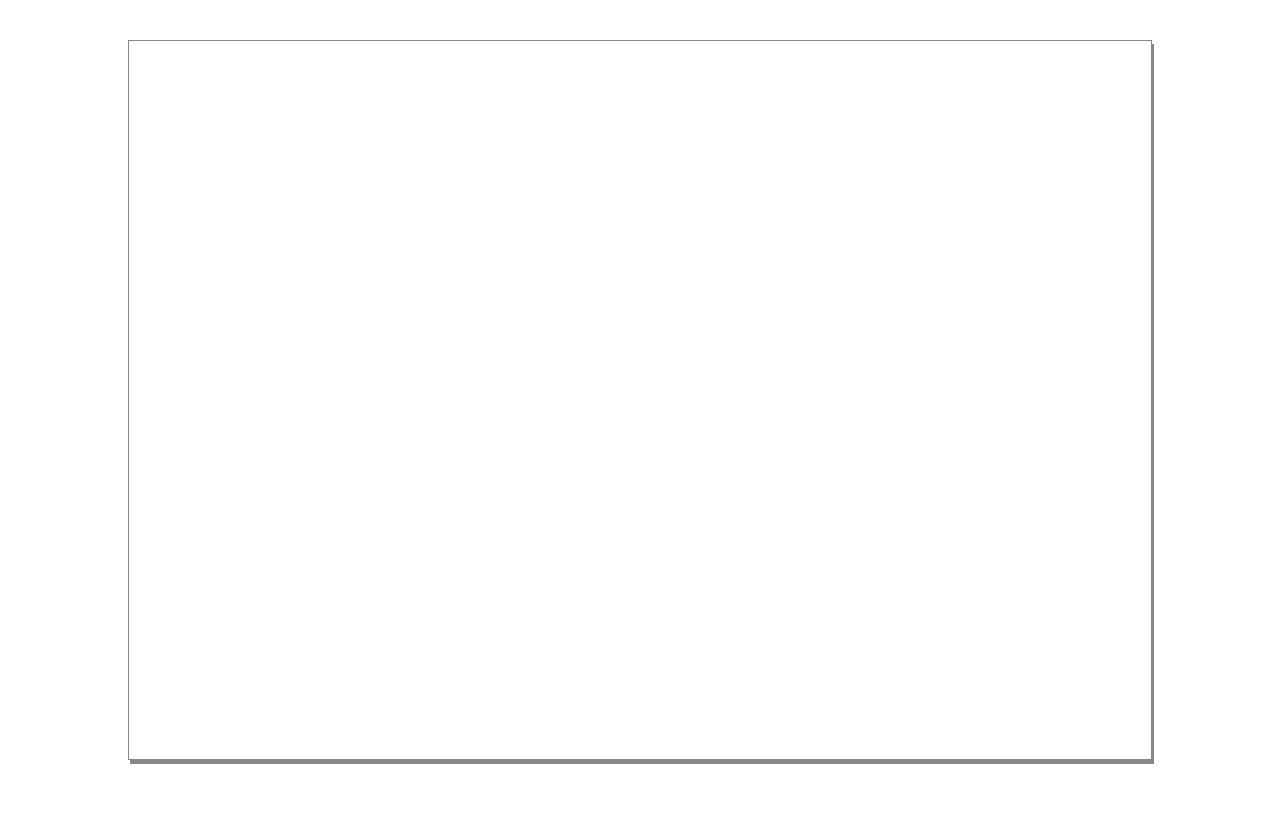
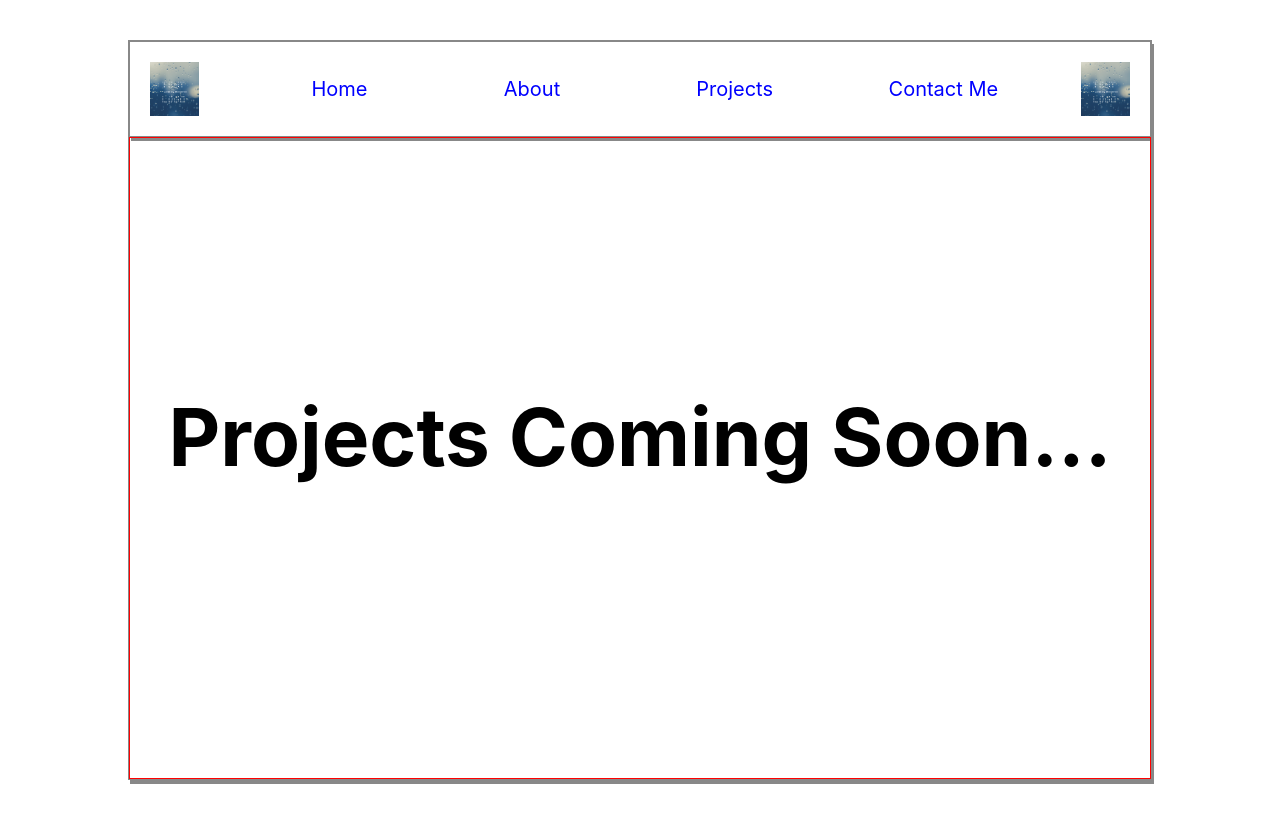
Before and after one commit to greenhornsr/ghsr-portfolio, a React (Create React App) app in the folder sr-portfolio/: page /projects in a window 1280 px wide. Built offline with nearby package versions, Linux system fonts and the light colour scheme.

Commit message:
modified styling for about.css to adjust container size.  Added projects components.

```diff
--- a/sr-portfolio/src/App.js
+++ b/sr-portfolio/src/App.js
@@ -8,13 +8,15 @@ import { aboutme } from './assets/data/aboutme-data';
 // Components
 import Home from './components/home/Home';
 import About from './components/about/About';
+import ProjectsList from './components/projects/ProjectsList';
 
 function App() {
   return (
     <div className="App">
       <Switch>
         <Route exact path="/" component={Home} />
-        <Route exact path="/about" render={(props) => <About {...props} aboutme={aboutme} />} />
+        <Route exact path="/about" render={() => <About aboutme={aboutme} />} />
+        <Route exact path="/projects" render={(props) => <ProjectsList {...props} />} />
       </Switch>
     </div>
   );
--- a/sr-portfolio/src/components/about/about.css
+++ b/sr-portfolio/src/components/about/about.css
@@ -5,7 +5,7 @@
 }
 
 .about-sections {
-    height: 70vh;
+    height: 71.5vh;
     display: flex;
     flex-wrap: wrap;
     justify-content: space-evenly;
--- /dev/null
+++ b/sr-portfolio/src/components/projects/Project.jsx
@@ -0,0 +1,11 @@
+import React from "react"
+
+const Project = () => {
+    return (
+        <div className="project-body" >
+            <h1>Projects Coming Soon...</h1>
+        </div>
+    )
+}
+
+export default Project;
--- /dev/null
+++ b/sr-portfolio/src/components/projects/ProjectsList.jsx
@@ -0,0 +1,17 @@
+import React from 'react';
+import Project from './Project'
+import './project.css'
+
+// Components
+import Nav from '../navcomponents/Nav';
+
+const ProjectsList = () => {
+    return (
+        <div className="project-container" >
+            <Nav />
+            <Project />
+        </div>
+    )
+}
+
+export default ProjectsList;
--- /dev/null
+++ b/sr-portfolio/src/components/projects/project.css
@@ -0,0 +1,8 @@
+.project-body {
+    margin: 0 auto;
+    height: 80vh;
+    display: flex;
+    justify-content: center;
+    align-items: center;
+    border: 1px solid red;
+}
```
